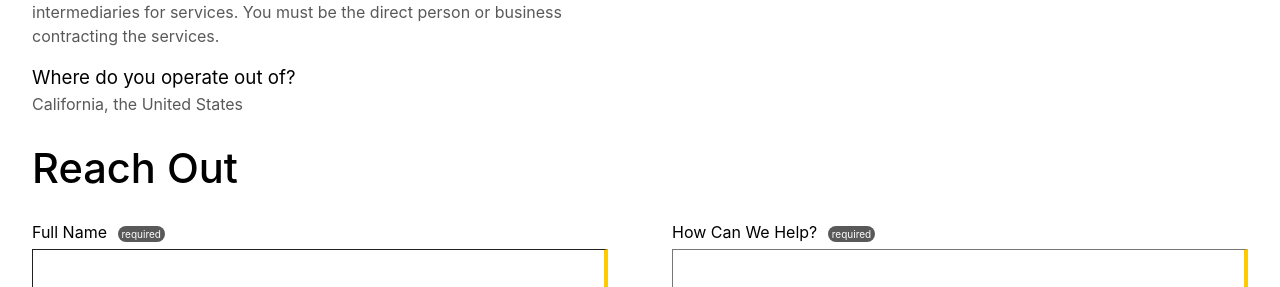
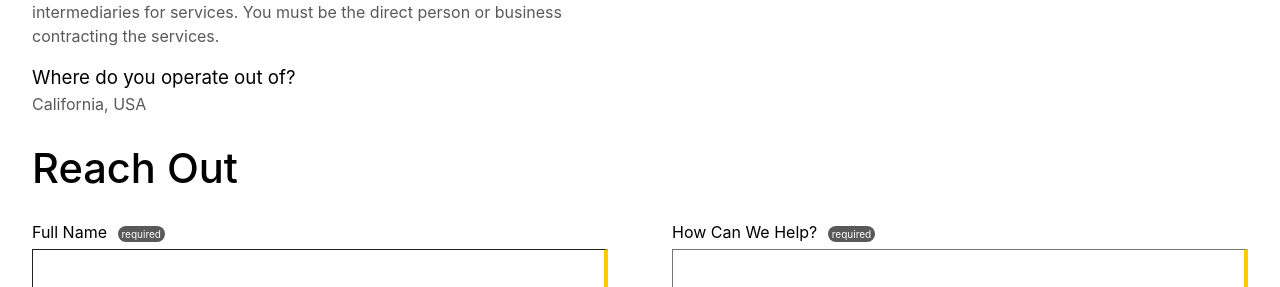
Before and after one commit to parkzplatz/dotcom, a Jekyll site: the page built from contact/index.html, in a window 1280 px wide. Shown: the part 707-994 px from the top of the page. Built offline with Jekyll 4.4.1, drawn with Linux system fonts in a browser that asks for light colours; nearby versions of some CDN libraries; some web fonts are replaced.

Commit message:
Update index.html

```diff
--- a/contact/index.html
+++ b/contact/index.html
@@ -18,7 +18,7 @@ title: "Parkzplatz"
                 <h3>I represent a recruitment agency; will you work with me?</h3>
                 <p class="answer">I do not accept solicitations from recruitment agencies and third party intermediaries for services. You must be the direct person or business contracting the services.</p>
                 <h3>Where do you operate out of?</h3>
-                <p class="answer">California, the United States</p>
+                <p class="answer">California, USA</p>
             </div>
             <div class="__right">
                 <h2>What We Do</h2>
```
